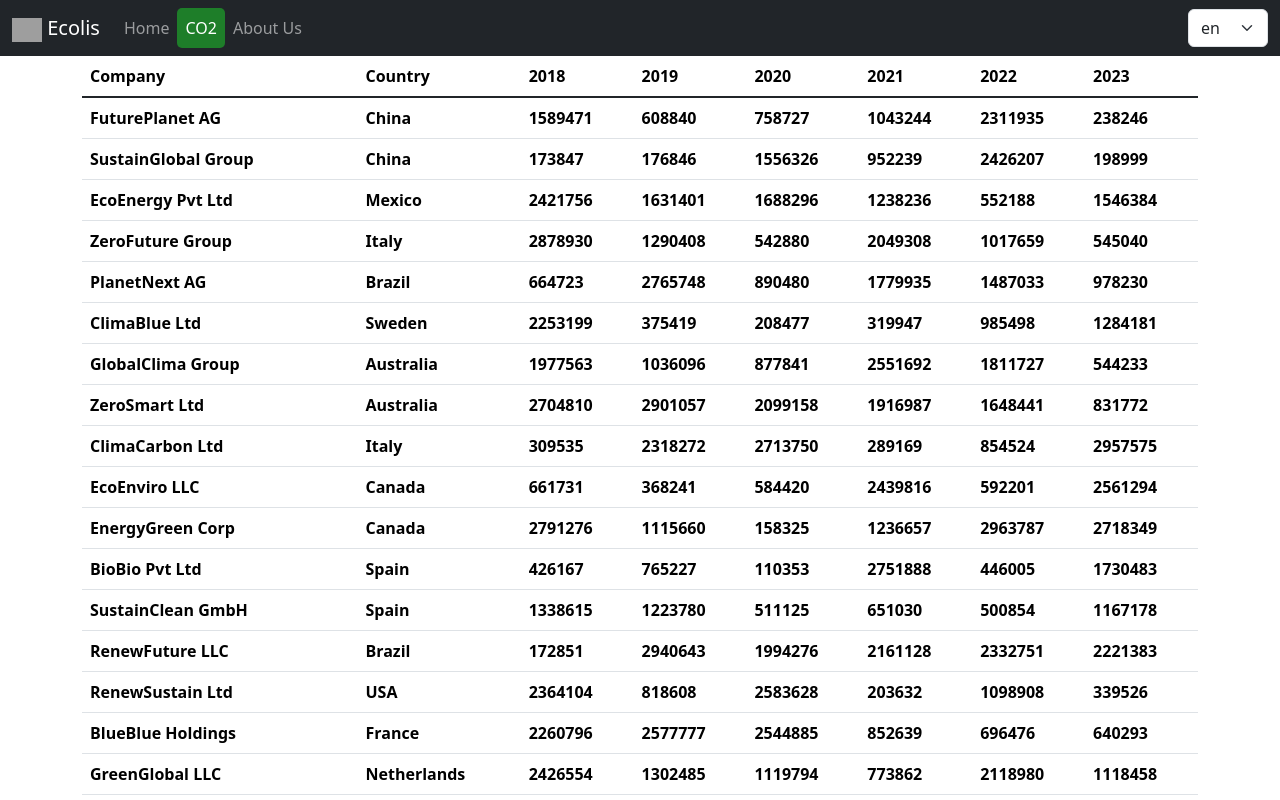
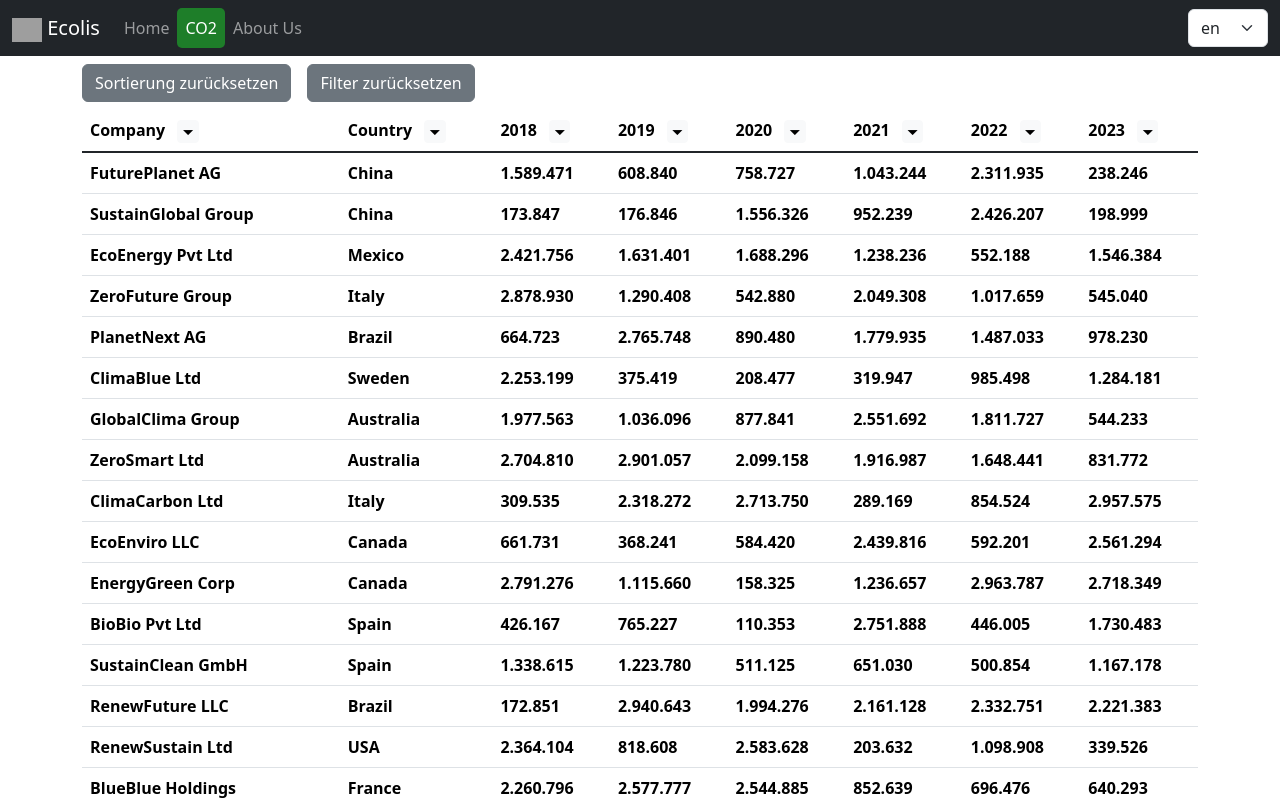
Before and after one commit to maxdevim/co2-project, a Vue app: page /co2 in a window 1280 px wide. Shown: the top 800 px of the page. Built offline with nearby package versions, Linux system fonts and the light colour scheme; grey boxes are pictures that could not be loaded.

Commit message:
added table functions

```diff
--- a/src/components/Table.vue
+++ b/src/components/Table.vue
@@ -1,27 +1,183 @@
 <script setup lang="ts">
+import { computed, ref } from "vue";
+
 interface Props {
   columns: string[];
   rows: (string | number)[][];
 }
 
-defineProps<Props>();
+const props = defineProps<Props>();
+
+const sortColumn = ref<number | null>(null);
+const sortDirection = ref<"asc" | "desc">("asc");
+
+const sortedRows = computed(() => {
+  if (sortColumn.value === null) return props.rows;
+
+  return [...props.rows].sort((a, b) => {
+    const valA = a[sortColumn.value!];
+    const valB = b[sortColumn.value!];
+
+    if (valA === valB) return 0;
+
+    const direction = sortDirection.value === "asc" ? 1 : -1;
+    return valA > valB ? direction : -direction;
+  });
+});
+
+const filterOptions = ref<Record<number, Set<string | number>>>({});
+const showFilterDropdown = ref<number | null>(null);
+
+function toggleFilterDropdown(index: number) {
+  showFilterDropdown.value = showFilterDropdown.value === index ? null : index;
+}
+
+function updateFilter(
+  columnIndex: number,
+  value: string | number,
+  checked: boolean
+) {
+  if (!filterOptions.value[columnIndex]) {
+    filterOptions.value[columnIndex] = new Set();
+  }
+  if (checked) {
+    filterOptions.value[columnIndex].add(value);
+  } else {
+    filterOptions.value[columnIndex].delete(value);
+  }
+}
+
+const filteredRows = computed(() => {
+  return sortedRows.value.filter((row) =>
+    Object.entries(filterOptions.value).every(([indexStr, values]) => {
+      const index = Number(indexStr);
+      return values.size === 0 || values.has(row[index]);
+    })
+  );
+});
+
+function getUniqueValues(columnIndex: number): (string | number)[] {
+  const values = new Set<string | number>();
+  props.rows.forEach((row) => values.add(row[columnIndex]));
+  return Array.from(values);
+}
+
+function clearFilter(columnIndex: number) {
+  delete filterOptions.value[columnIndex];
+}
+
+function handleSort(index: number) {
+  if (sortColumn.value === index) {
+    sortDirection.value = sortDirection.value === "asc" ? "desc" : "asc";
+  } else {
+    sortColumn.value = index;
+    sortDirection.value = "asc";
+  }
+}
+
+function formatNumber(value: string | number): string {
+  const number = typeof value === "string" ? parseFloat(value) : value;
+  return number.toLocaleString("de-DE");
+}
+
+function clearSort() {
+  sortColumn.value = null;
+  sortDirection.value = "asc";
+}
+function clearAllFilter() {
+  props.columns.map((_, i) => clearFilter(i));
+}
 </script>
 
 <template>
+  <div>
+    <div class="d-flex gap-3 mb-2">
+      <button class="btn btn-secondary" @click="clearSort">
+        Sortierung zurücksetzen
+      </button>
+      <button class="btn btn-secondary" @click="clearAllFilter">
+        Filter zurücksetzen
+      </button>
+    </div>
     <table class="table">
       <thead>
         <tr>
-        <th v-for="col in columns" :key="col" scope="col">
+          <th
+            v-for="(col, colIndex) in columns"
+            class="cursor-pointer"
+            :key="col"
+            scope="col"
+            @click.self="handleSort(colIndex)"
+          >
             {{ col }}
+            <span v-if="sortColumn === colIndex">
+              {{ sortDirection === "asc" ? "🔼" : "🔽" }}
+            </span>
+            <div class="position-relative d-inline-block ms-2">
+              <button
+                class="btn btn-sm btn-light p-0 px-1"
+                @click.stop="toggleFilterDropdown(colIndex)"
+              >
+                ⏷
+              </button>
+              <div
+                v-if="showFilterDropdown === colIndex"
+                class="position-absolute bg-white border rounded shadow p-2"
+                style="
+                  z-index: 10;
+                  width: 200px;
+                  max-height: 200px;
+                  overflow-y: auto;
+                "
+              >
+                <div
+                  v-for="value in getUniqueValues(colIndex)"
+                  :key="value"
+                  class="form-check"
+                >
+                  <input
+                    class="form-check-input"
+                    type="checkbox"
+                    :id="`filter-${colIndex}-${value}`"
+                    :value="value"
+                    :checked="filterOptions[colIndex]?.has(value)"
+                    @change="
+                      updateFilter(
+                        colIndex,
+                        value,
+                        ($event.target as HTMLInputElement).checked
+                      )
+                    "
+                  />
+                  <label
+                    class="form-check-label"
+                    :for="`filter-${colIndex}-${value}`"
+                  >
+                    {{
+                      typeof value === "number" ? formatNumber(value) : value
+                    }}
+                  </label>
+                </div>
+                <button
+                  class="btn btn-sm btn-outline-danger mt-2 w-100"
+                  @click="clearFilter(colIndex)"
+                >
+                  Filter zurücksetzen
+                </button>
+              </div>
+            </div>
           </th>
         </tr>
       </thead>
       <tbody class="table-group-divider">
-      <tr v-for="(row, index) in rows" :key="index">
-        <th v-for="cell in row" :key="cell">{{ cell }}</th>
+        <tr v-for="(row, index) in filteredRows" :key="index">
+          <th v-for="cell in row" :key="cell">
+            {{ typeof cell === "number" ? formatNumber(cell) : cell }}
+          </th>
         </tr>
       </tbody>
     </table>
+  </div>
 </template>
 
 <style scoped></style>
--- a/src/views/Carbon.vue
+++ b/src/views/Carbon.vue
@@ -17,6 +17,7 @@ const data: (string | number)[][] = EmissionData.map((item) => [
 <template>
   <div class="container">
     <Table
+      class="mt-2"
       :columns="[
         'Company',
         'Country',
```
Lines whose indentation alone changed are shown as unchanged.
